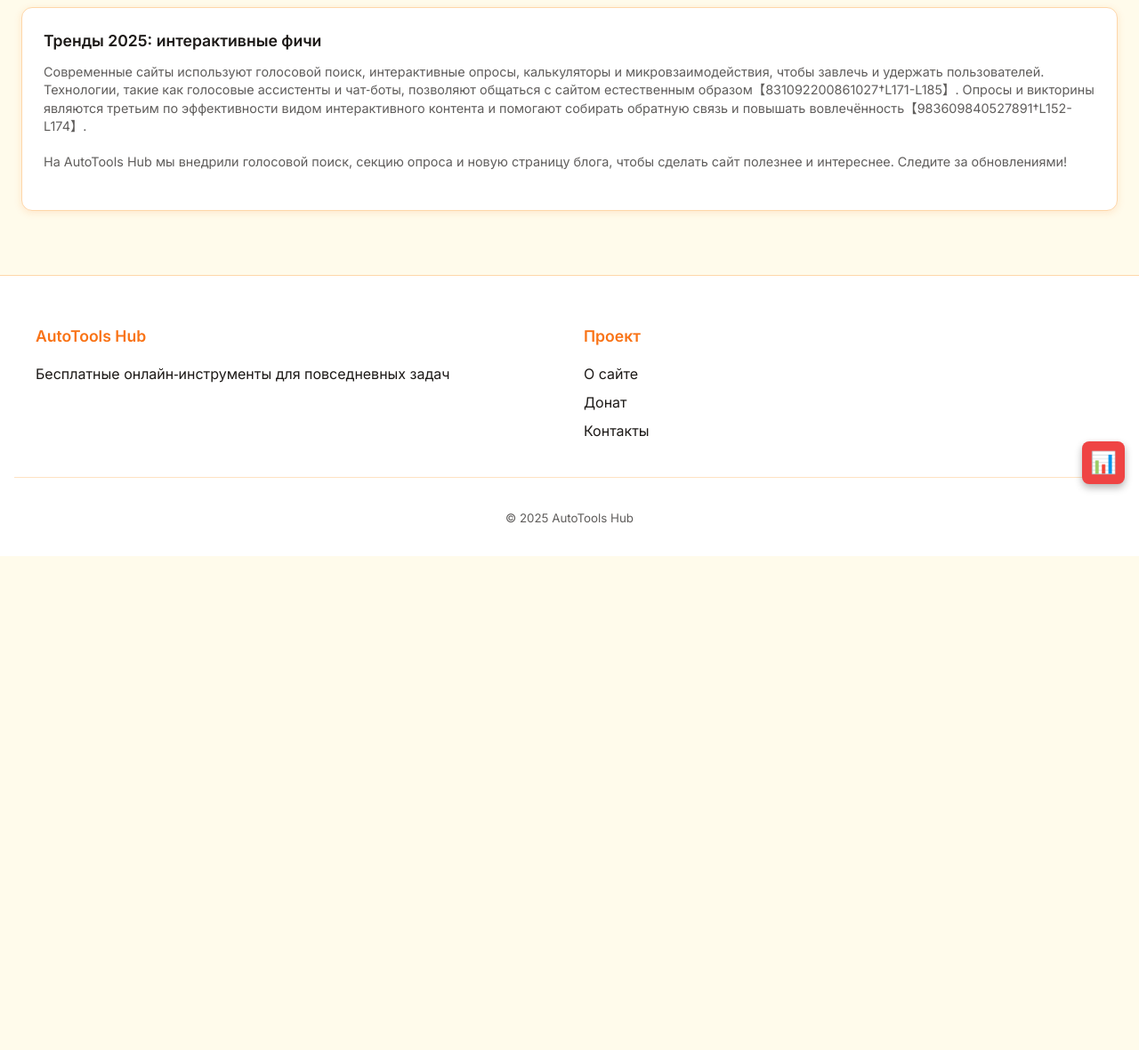
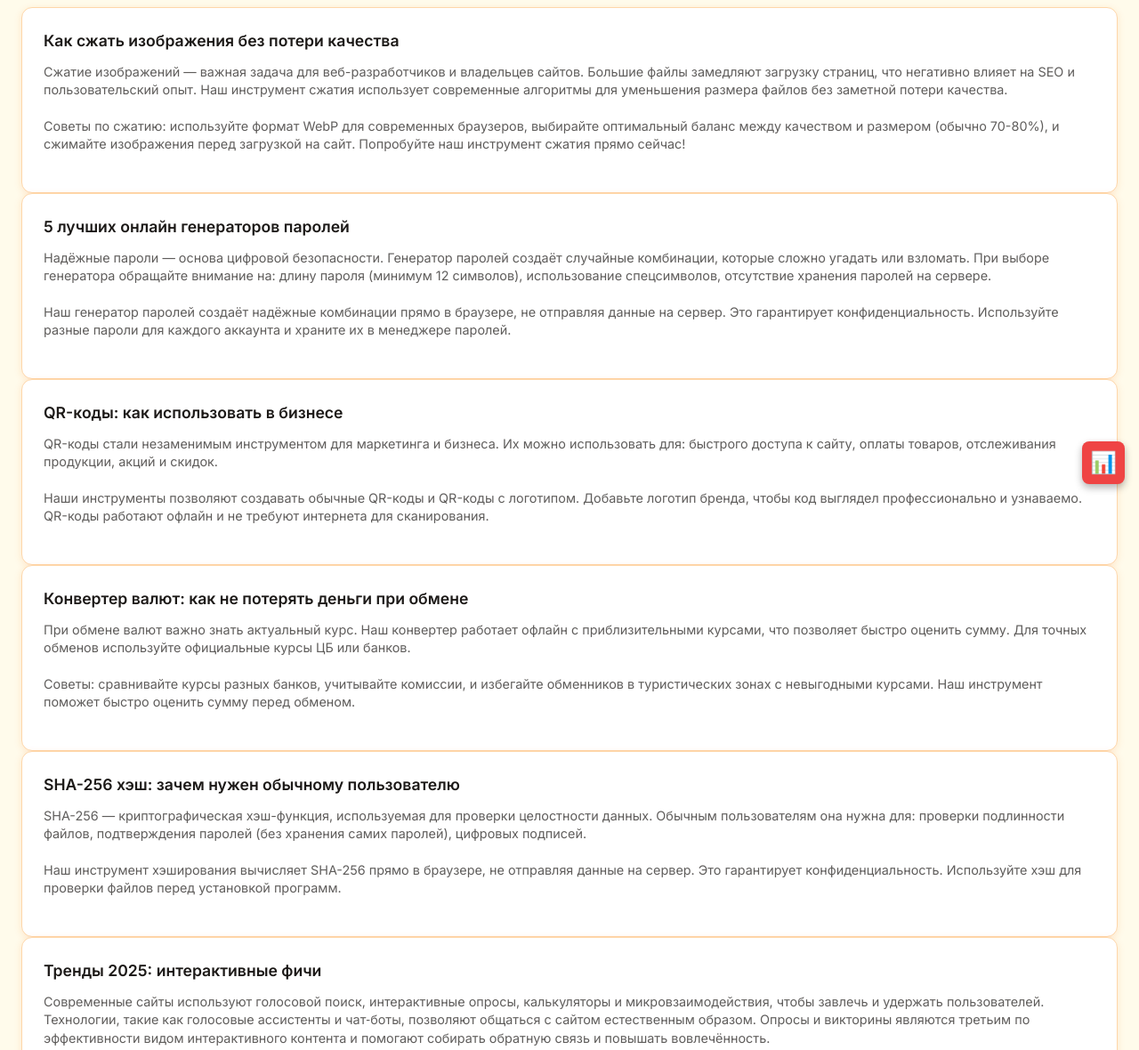
Before and after one commit to TerraTectra/autotools-hub, a website: page blog.html in a window 1280 px wide. Shown: the part 240-1420 px from the top of the page at 89% size. Before the commit the page ends 865 px from the top, so only its background shows below. Drawn offline with Linux system fonts and the light colour scheme.

Commit message:
Add blog articles for content marketing

```diff
--- a/blog.html
+++ b/blog.html
@@ -88,8 +88,33 @@
   <main>
     <h2>Блог</h2>
     <div class="card">
+      <h3>Как сжать изображения без потери качества</h3>
+      <p>Сжатие изображений — важная задача для веб-разработчиков и владельцев сайтов. Большие файлы замедляют загрузку страниц, что негативно влияет на SEO и пользовательский опыт. Наш инструмент сжатия использует современные алгоритмы для уменьшения размера файлов без заметной потери качества.</p>
+      <p>Советы по сжатию: используйте формат WebP для современных браузеров, выбирайте оптимальный баланс между качеством и размером (обычно 70-80%), и сжимайте изображения перед загрузкой на сайт. Попробуйте наш инструмент сжатия прямо сейчас!</p>
+    </div>
+    <div class="card">
+      <h3>5 лучших онлайн генераторов паролей</h3>
+      <p>Надёжные пароли — основа цифровой безопасности. Генератор паролей создаёт случайные комбинации, которые сложно угадать или взломать. При выборе генератора обращайте внимание на: длину пароля (минимум 12 символов), использование спецсимволов, отсутствие хранения паролей на сервере.</p>
+      <p>Наш генератор паролей создаёт надёжные комбинации прямо в браузере, не отправляя данные на сервер. Это гарантирует конфиденциальность. Используйте разные пароли для каждого аккаунта и храните их в менеджере паролей.</p>
+    </div>
+    <div class="card">
+      <h3>QR-коды: как использовать в бизнесе</h3>
+      <p>QR-коды стали незаменимым инструментом для маркетинга и бизнеса. Их можно использовать для: быстрого доступа к сайту, оплаты товаров, отслеживания продукции, акций и скидок.</p>
+      <p>Наши инструменты позволяют создавать обычные QR-коды и QR-коды с логотипом. Добавьте логотип бренда, чтобы код выглядел профессионально и узнаваемо. QR-коды работают офлайн и не требуют интернета для сканирования.</p>
+    </div>
+    <div class="card">
+      <h3>Конвертер валют: как не потерять деньги при обмене</h3>
+      <p>При обмене валют важно знать актуальный курс. Наш конвертер работает офлайн с приблизительными курсами, что позволяет быстро оценить сумму. Для точных обменов используйте официальные курсы ЦБ или банков.</p>
+      <p>Советы: сравнивайте курсы разных банков, учитывайте комиссии, и избегайте обменников в туристических зонах с невыгодными курсами. Наш инструмент поможет быстро оценить сумму перед обменом.</p>
+    </div>
+    <div class="card">
+      <h3>SHA-256 хэш: зачем нужен обычному пользователю</h3>
+      <p>SHA-256 — криптографическая хэш-функция, используемая для проверки целостности данных. Обычным пользователям она нужна для: проверки подлинности файлов, подтверждения паролей (без хранения самих паролей), цифровых подписей.</p>
+      <p>Наш инструмент хэширования вычисляет SHA-256 прямо в браузере, не отправляя данные на сервер. Это гарантирует конфиденциальность. Используйте хэш для проверки файлов перед установкой программ.</p>
+    </div>
+    <div class="card">
       <h3>Тренды 2025: интерактивные фичи</h3>
-      <p>Современные сайты используют голосовой поиск, интерактивные опросы, калькуляторы и микровзаимодействия, чтобы завлечь и удержать пользователей. Технологии, такие как голосовые ассистенты и чат‑боты, позволяют общаться с сайтом естественным образом【831092200861027†L171-L185】. Опросы и викторины являются третьим по эффективности видом интерактивного контента и помогают собирать обратную связь и повышать вовлечённость【983609840527891†L152-L174】.</p>
+      <p>Современные сайты используют голосовой поиск, интерактивные опросы, калькуляторы и микровзаимодействия, чтобы завлечь и удержать пользователей. Технологии, такие как голосовые ассистенты и чат‑боты, позволяют общаться с сайтом естественным образом. Опросы и викторины являются третьим по эффективности видом интерактивного контента и помогают собирать обратную связь и повышать вовлечённость.</p>
       <p>На AutoTools Hub мы внедрили голосовой поиск, секцию опроса и новую страницу блога, чтобы сделать сайт полезнее и интереснее. Следите за обновлениями!</p>
     </div>
   </main>
```
